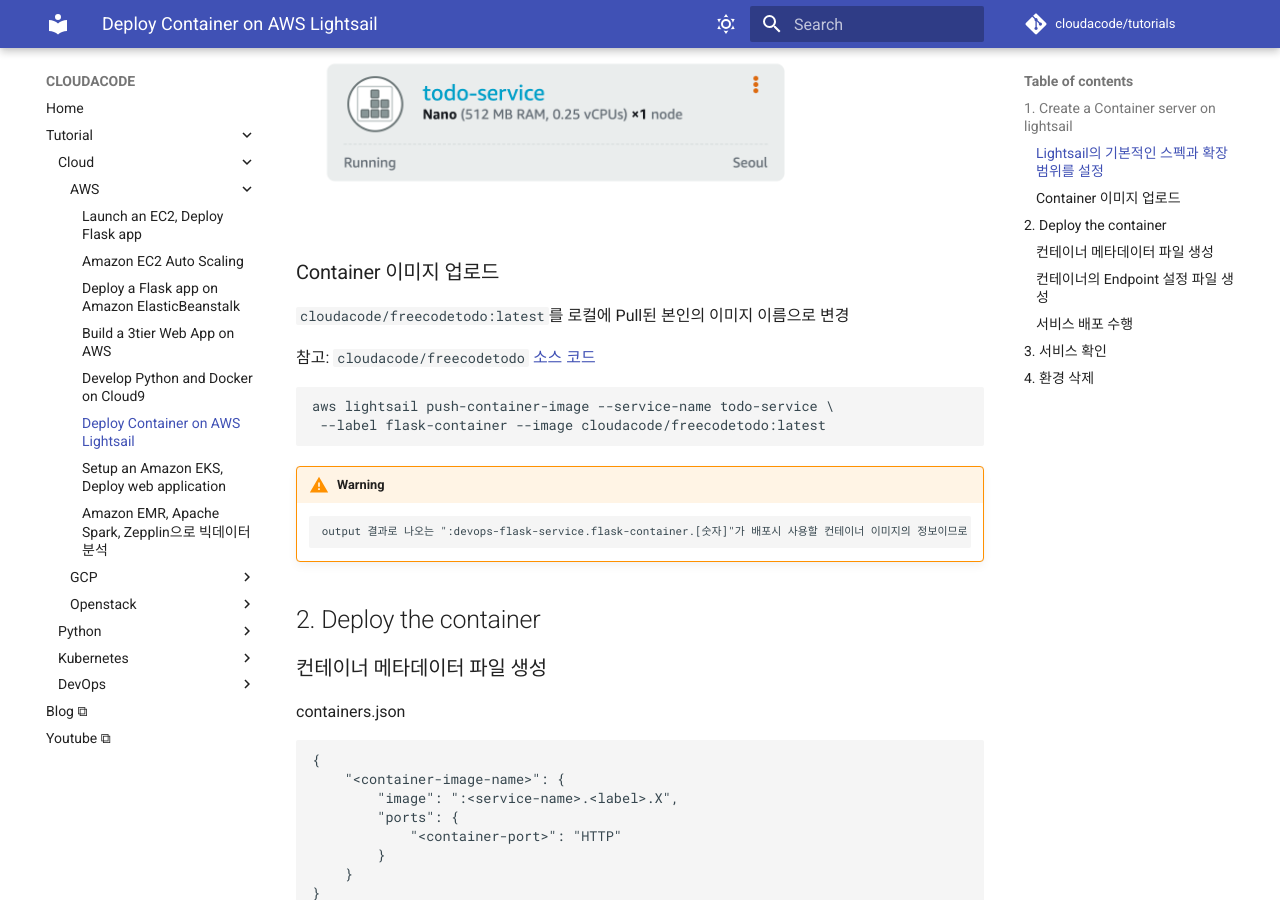
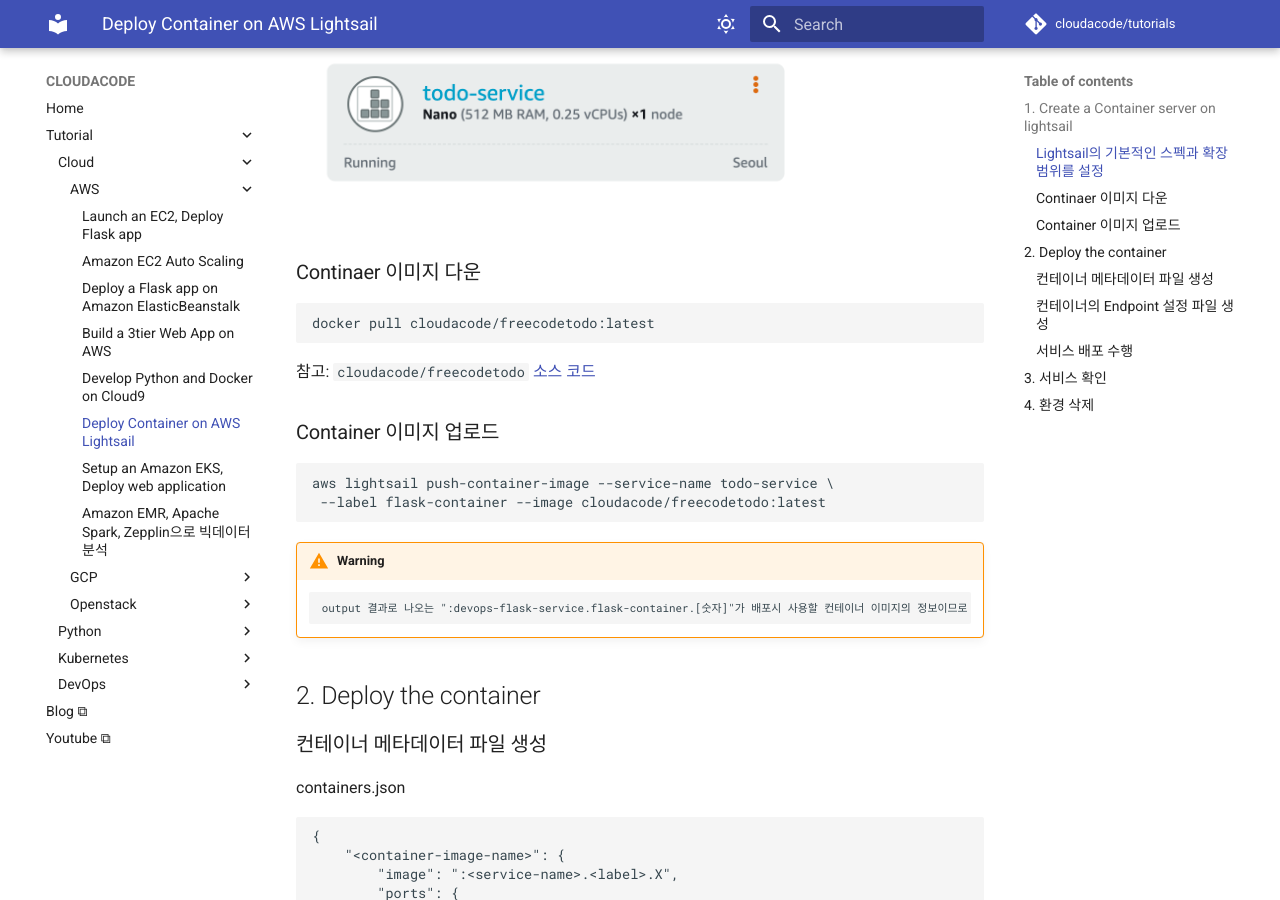
Before and after one commit to cloudacode/tutorials, an MkDocs documentation site: the page built from docs/cloud/aws/aws-lightsail-container.md, in a window 1280 px wide and 900 px high, scrolled down 1224 px. Built offline with MkDocs 1.6.1 and Material for MkDocs 9.7.7, drawn with Linux system fonts in a browser that asks for light colours; comment, search, counter and statistics services are not loaded.

Commit message:
updated docs

````diff
--- a/docs/cloud/aws/aws-lightsail-container.md
+++ b/docs/cloud/aws/aws-lightsail-container.md
@@ -41,11 +41,15 @@ aws lightsail create-container-service \
 [Lightsail AWS 콘솔](https://lightsail.aws.amazon.com/ls/webapp/home/containers) 에서 확인 가능
 ![lightsail-container-service](assets/lightsail-container-service.png)
 
-### Container 이미지 업로드
+### Continaer 이미지 다운
 
-`cloudacode/freecodetodo:latest`를 로컬에 Pull된 본인의 이미지 이름으로 변경
+```bash
+docker pull cloudacode/freecodetodo:latest
+```
 
 참고: `cloudacode/freecodetodo` [소스 코드](https://github.com/cloudacode/FlaskIntroduction)
+
+### Container 이미지 업로드
 
 ```bash
 aws lightsail push-container-image --service-name todo-service \
````
